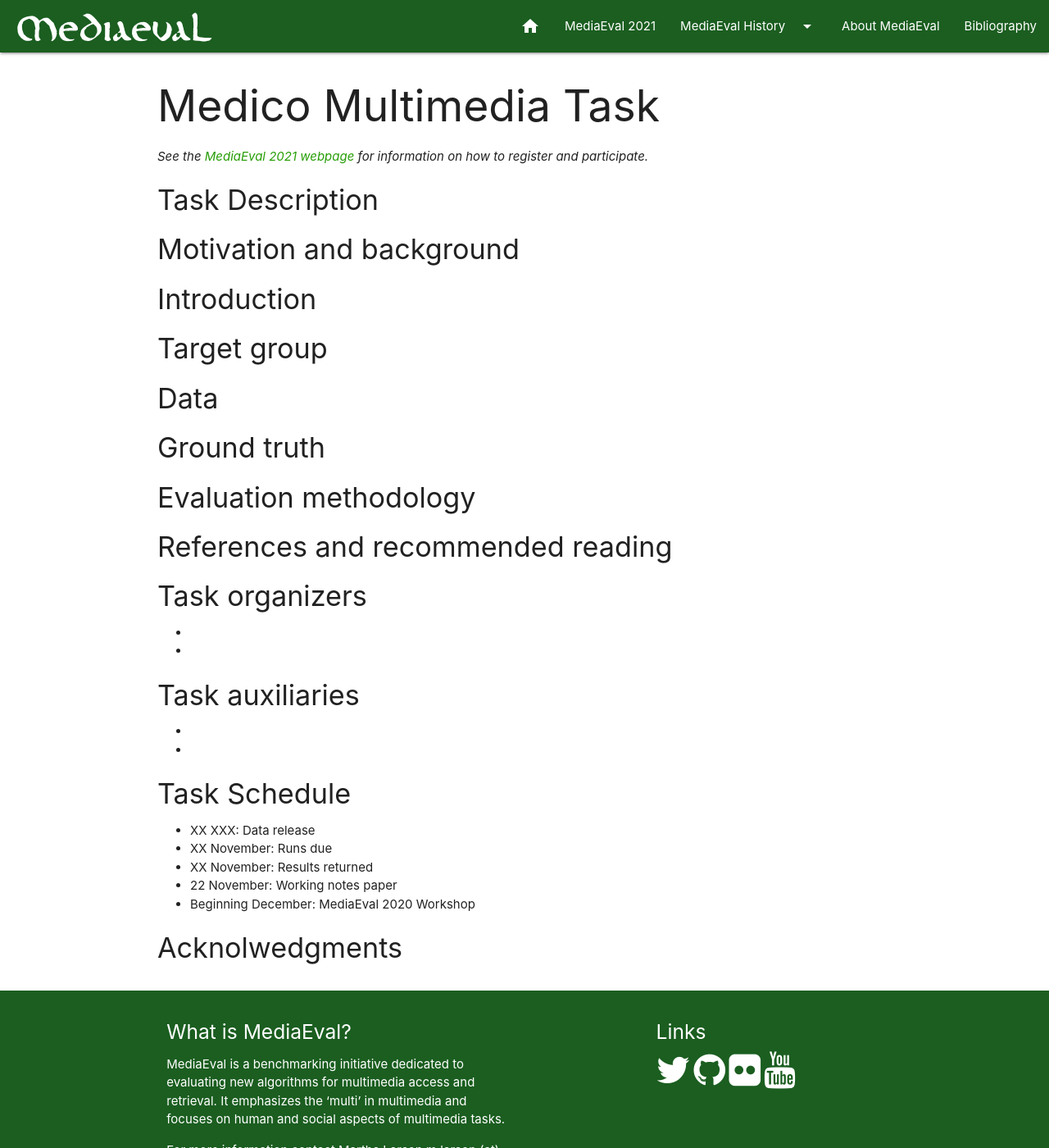
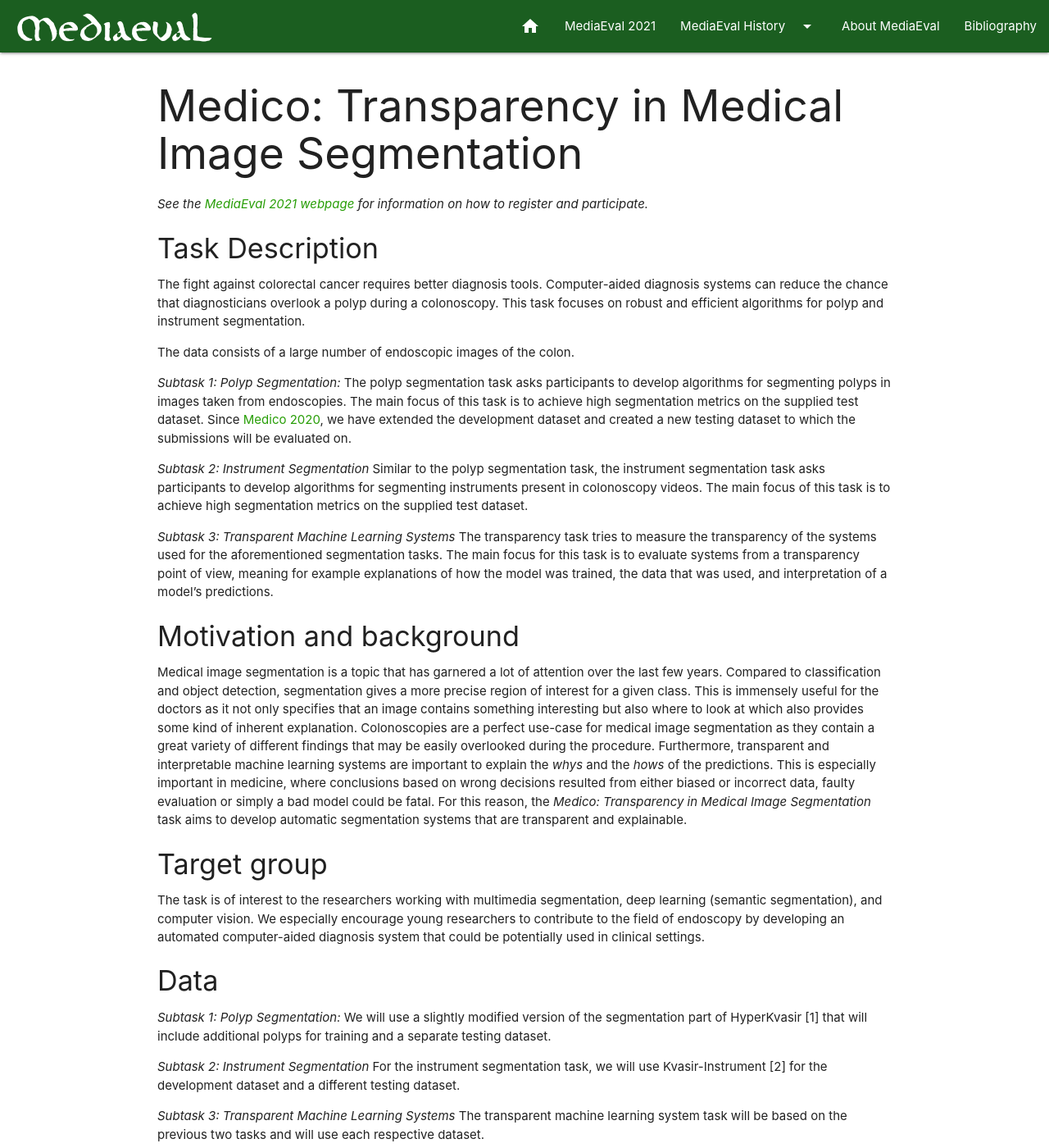
Before and after one commit to multimediaeval/multimediaeval.github.io, a Jekyll site: the page built from _editions/2021/tasks/medico.md, in a window 1280 px wide and 1400 px high. Shown: the whole window at 82% size. Built offline with Jekyll 4.4.1, drawn with Linux system fonts in a browser that asks for light colours; some of the changed text lies outside the part shown.

Commit message:
Update medico.md

```diff
--- a/_editions/2021/tasks/medico.md
+++ b/_editions/2021/tasks/medico.md
@@ -5,7 +5,7 @@ year: 2021
 hide: true
 
 # required info
-title: "Medico Multimedia Task"
+title: "Medico: Transparency in Medical Image Segmentation"
 subtitle:
 blurb: "Insert blurb here, keep it between the quotes in order to handle any special characters"
 ---
@@ -14,33 +14,67 @@ blurb: "Insert blurb here, keep it between the quotes in order to handle any spe
 *See the [MediaEval 2021 webpage](https://multimediaeval.github.io/editions/2021/) for information on how to register and participate.*
 
 #### Task Description
+<!-- # Adapted from 2020, please confirm-->
+The fight against colorectal cancer requires better diagnosis tools. Computer-aided diagnosis systems can reduce the chance that diagnosticians overlook a polyp during a colonoscopy. This task focuses on robust and efficient algorithms for polyp and instrument segmentation.
+<!-- # Add a sentence here on transparency.-->
+
+The data consists of a large number of endoscopic images of the colon.
+<!-- # Add a phrase here about how the ground truth was created, since that is a strength of the data-->
+
+*Subtask 1: Polyp Segmentation:* The polyp segmentation task asks participants to develop algorithms for segmenting polyps in images taken from endoscopies. The main focus of this task is to achieve high segmentation metrics on the supplied test dataset. Since [Medico 2020](https://multimediaeval.github.io/editions/2020/tasks/medico/), we have extended the development dataset and created a new testing dataset to which the submissions will be evaluated on.
+
+*Subtask 2: Instrument Segmentation* Similar to the polyp segmentation task, the instrument segmentation task asks participants to develop algorithms for segmenting instruments present in colonoscopy videos. The main focus of this task is to achieve high segmentation metrics on the supplied test dataset.
+
+<!-- # People might get confused on the difference between transparency, explainability, and interpretibility when it comes to machine learning. Could this be made clearer?-->
+*Subtask 3: Transparent Machine Learning Systems* The transparency task tries to measure the transparency of the systems used for the aforementioned segmentation tasks. The main focus for this task is to evaluate systems from a transparency point of view, meaning for example explanations of how the model was trained, the data that was used, and interpretation of a model's predictions.
+
+<!-- # Consider adding the following line:
+*Participants are encouraged to make their code public with their submission.*
+-->
 
 #### Motivation and background
-
-#### Introduction
+Medical image segmentation is a topic that has garnered a lot of attention over the last few years. Compared to classification and object detection, segmentation gives a more precise region of interest for a given class. This is immensely useful for the doctors as it not only specifies that an image contains something interesting but also where to look at which also provides some kind of inherent explanation. Colonoscopies are a perfect use-case for medical image segmentation as they contain a great variety of different findings that may be easily overlooked during the procedure. Furthermore, transparent and interpretable machine learning systems are important to explain the *whys* and the *hows* of the predictions. This is especially important in medicine, where conclusions based on wrong decisions resulted from either biased or incorrect data, faulty evaluation or simply a bad model could be fatal. For this reason, the *Medico: Transparency in Medical Image Segmentation* task aims to develop automatic segmentation systems that are transparent and explainable.
 
 #### Target group
+<!-- # Copied from 2020, please confirm-->
+The task is of interest to the researchers working with multimedia segmentation, deep learning (semantic segmentation), and computer vision. We especially encourage young researchers to contribute to the field of endoscopy by developing an automated computer-aided diagnosis system that could be potentially used in clinical settings.
 
 #### Data
+*Subtask 1: Polyp Segmentation:* We will use a slightly modified version of the segmentation part of HyperKvasir [1] that will include additional polyps for training and a separate testing dataset.
+
+*Subtask 2: Instrument Segmentation* For the instrument segmentation task, we will use Kvasir-Instrument [2] for the development dataset and a different testing dataset.
+
+*Subtask 3: Transparent Machine Learning Systems* The transparent machine learning system task will be based on the previous two tasks and will use each respective dataset.
 
 #### Ground truth
 
 #### Evaluation methodology
+*Subtask 1: Polyp Segmentation and Subtask 2: Instrument Segmentation* We will use the standard metrics commonly used to evaluate segmentation tasks, similar to what was presented in [Medico 2020](https://multimediaeval.github.io/editions/2020/tasks/medico/). This includes the Dice coefficient, pixel accuracy, and the Intersection-Over-Union (Jaccard index). The metric which will be used to rank submissions will be the Intersection-Over-Union coefficient.
+
+<!-- # Please considering adding: We also encourage participants to carry out a failure analysis of their results in order to gain insight in the mistakes that their classifiers make.-->
+
+*Subtask 3: Transparent Machine Learning Systems:* We perform a qualitative evaluation of the submission. Here, a multi-disciplinary team will evaluate the submissions based on how transparent and understandable they are.
 
 #### References and recommended reading
 <!-- # Please use the ACM format for references https://www.acm.org/publications/authors/reference-formatting (but no DOI needed)-->
-<!-- # The paper title should be a hyperlink leading to the paper online-->
+<!-- # Please add the links! The paper title should be a hyperlink leading to the paper online-->
+<!-- # Adding more literature on explainability would be helpful-->
+[1] Borgli, H., Thambawita, V., Smedsrud, P.H. et al. HyperKvasir, a comprehensive multi-class image and video dataset for gastrointestinal endoscopy. Sci Data 7, 283 (2020).
+
+[2] Jha D. et al. (2021) Kvasir-Instrument: Diagnostic and Therapeutic Tool Segmentation Dataset in Gastrointestinal Endoscopy. In: Lokoč J. et al. (eds) MultiMedia Modeling. MMM 2021. Lecture Notes in Computer Science, vol 12573.
+
+[3] Ronneberger O, Fischer P, Brox T. U-net: Convolutional networks for biomedical image segmentation. In Proceeding of International Conference on Medical image computing and computer-assisted intervention (MICCAI), 234-241, 2015.
+
+[4] Weller A. Transparency: motivations and challenges. InExplainable AI: Interpreting, Explaining and Visualizing Deep Learning 2019 (pp. 23-40). Springer, Cham.
 
 #### Task organizers
-* <!-- # First organizer-->
-* <!-- # Second organizer-->
-<!-- # and so on-->
-
-#### Task auxiliaries
-<!-- # optional, delete if not used-->
-* <!-- # First auxiliary-->
-* <!-- # Second auxiliary-->
-<!-- # and so on-->
+* Steven Hicks, SimulaMet, Norway steven (at) simula.no
+* Debesh Jha, SimulaMet, Norway  debesh (at) simula.no
+* Vajira Thambawita, SimulaMet and OsloMet, Norway
+* Thomas de Lange, Bærum Hospital, Norway
+* Sravanthi Parasa, Swedish Medical Center, Sweden
+* Michael Riegler, SimulaMet, Norway
+* Pål Halvorsen, SimulaMet and OsloMet, Norway
 
 #### Task Schedule
 * XX XXX: Data release <!-- # Replace XX with your date. We suggest setting the date in June-July-->
@@ -49,5 +83,5 @@ blurb: "Insert blurb here, keep it between the quotes in order to handle any spe
 * 22 November: Working notes paper  <!-- Fixed. Please do not change. Exact date to be decided-->
 * Beginning December: MediaEval 2020 Workshop <!-- Fixed. Please do not change. Exact date to be decided-->
 
-#### Acknolwedgments
-<!-- # optional, delete if not used-->
+<!-- #### Acknolwedgments
+# optional, delete if not used-->
```
